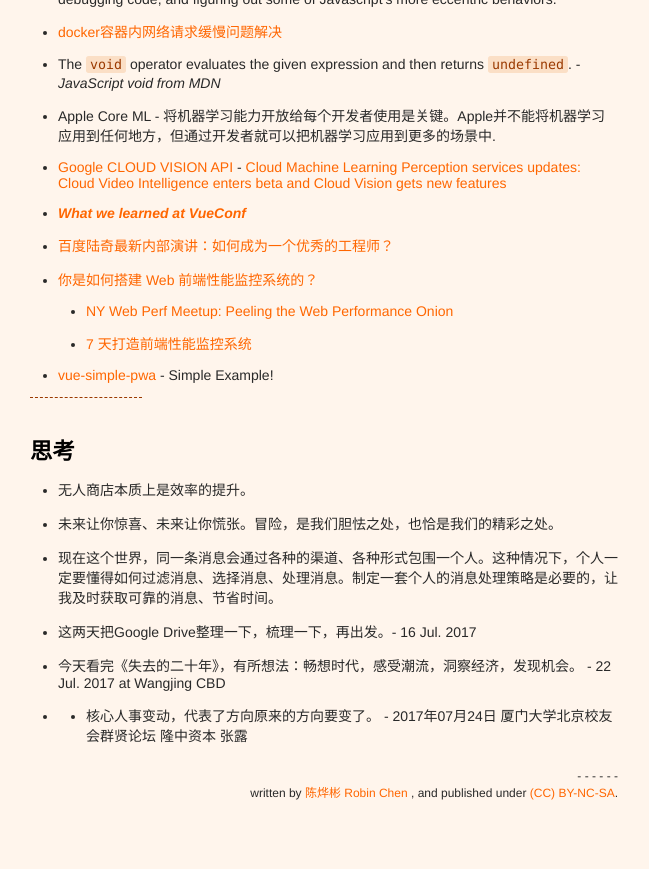
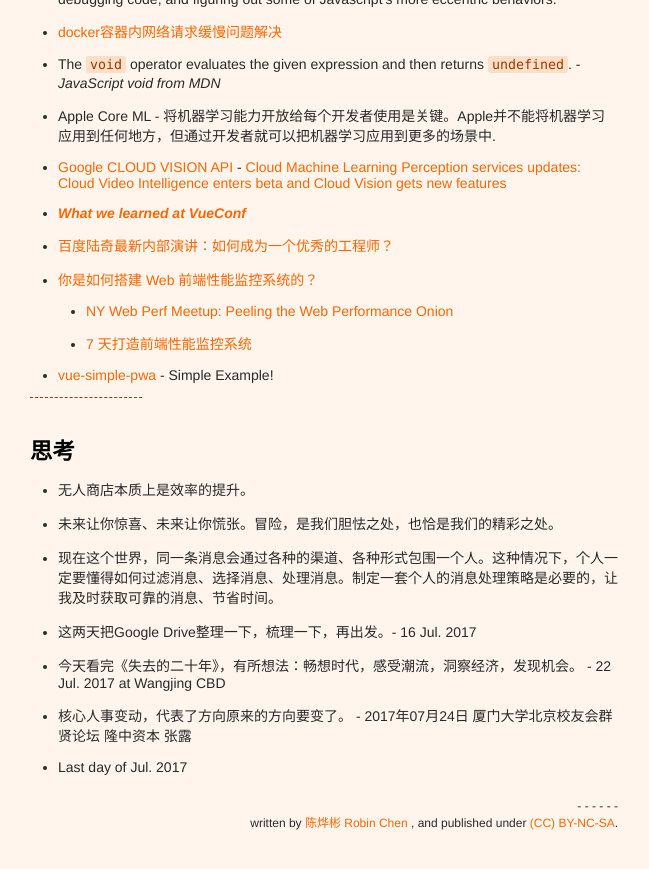
Before and after one commit to xianyuxmu/xianyuxmu.github.io, a Jekyll site: the page built from _posts/2017-07-03-monthly-reading.md, in a window 1280 px wide and 900 px high, scrolled down 3058 px. Shown: the top 869 px of the window, without its empty margins (316-965 px from the left). Built offline with Jekyll 4.4.1, drawn with Linux system fonts in a browser that asks for light colours; comment, search, counter and statistics services are not loaded.

Commit message:
Last day of Jul. 2017

```diff
--- a/_posts/2017-07-03-monthly-reading.md
+++ b/_posts/2017-07-03-monthly-reading.md
@@ -120,4 +120,5 @@
 - 现在这个世界，同一条消息会通过各种的渠道、各种形式包围一个人。这种情况下，个人一定要懂得如何过滤消息、选择消息、处理消息。制定一套个人的消息处理策略是必要的，让我及时获取可靠的消息、节省时间。
 - 这两天把Google Drive整理一下，梳理一下，再出发。- 16 Jul. 2017
 - 今天看完《失去的二十年》，有所想法：畅想时代，感受潮流，洞察经济，发现机会。 - 22 Jul. 2017 at Wangjing CBD
-- - 核心人事变动，代表了方向原来的方向要变了。 - 2017年07月24日 厦门大学北京校友会群贤论坛 隆中资本 张露
+- 核心人事变动，代表了方向原来的方向要变了。 - 2017年07月24日 厦门大学北京校友会群贤论坛 隆中资本 张露
+- Last day of Jul. 2017
```
